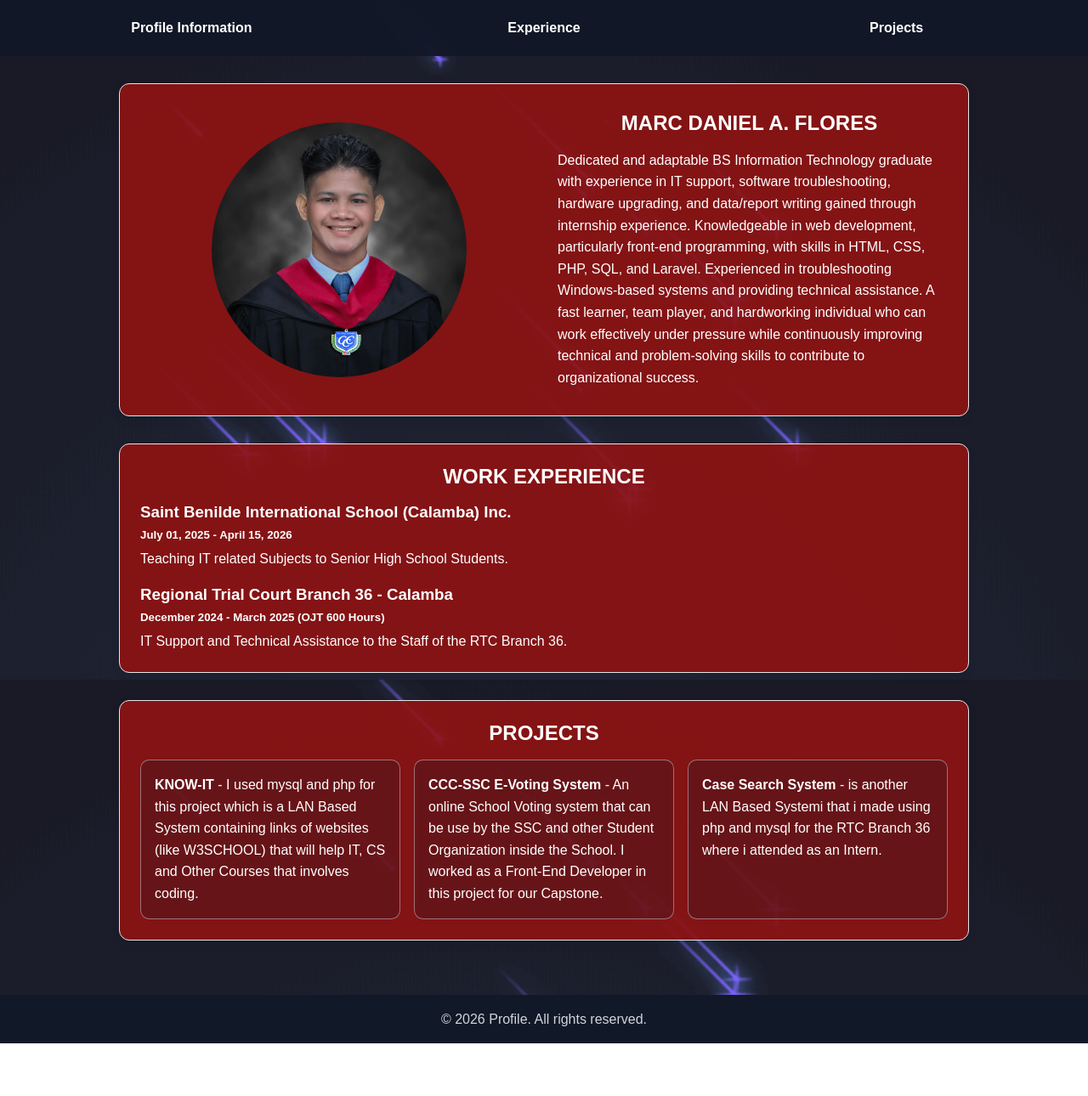
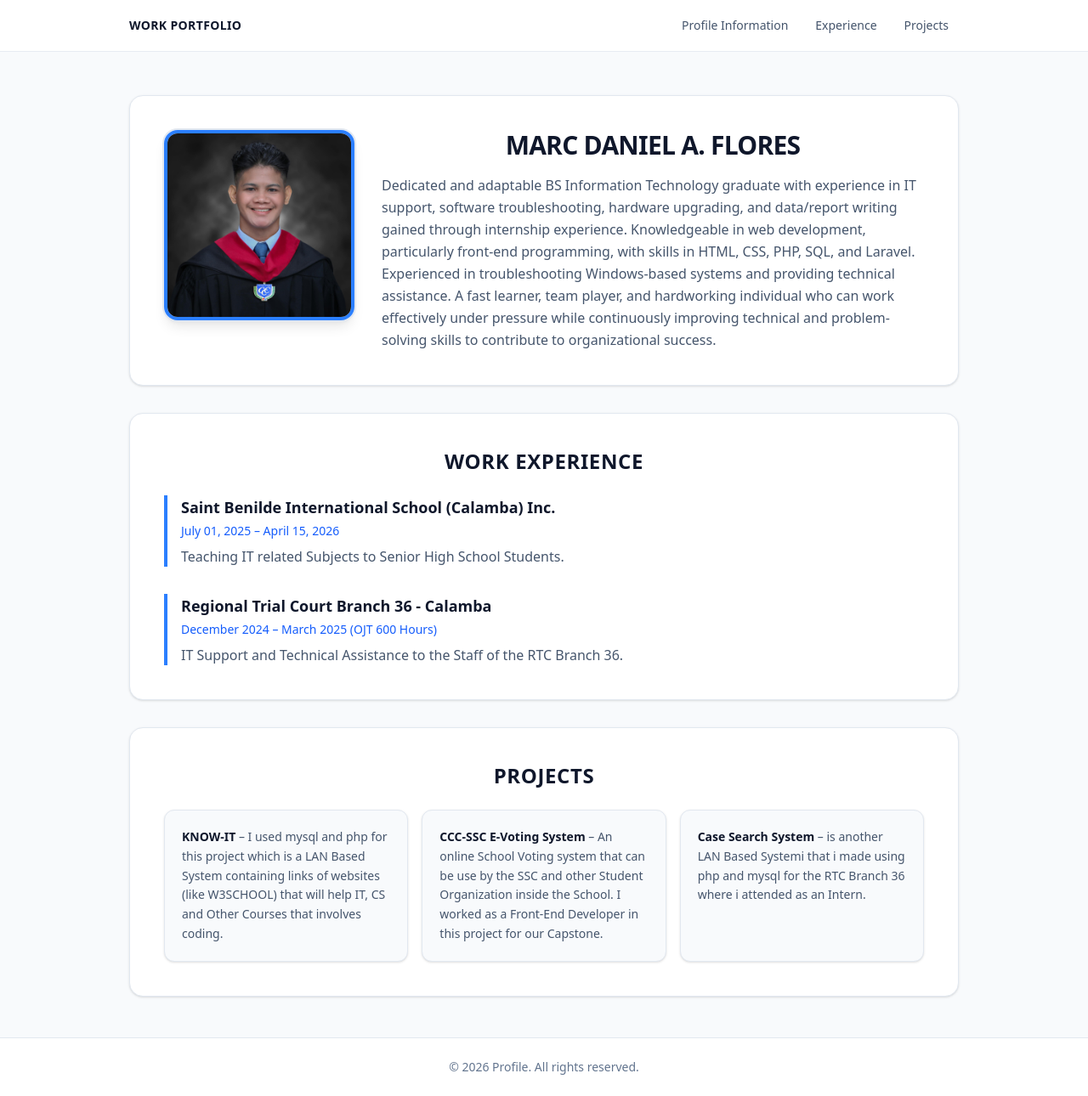
Before and after one commit to Tristwin/My-Profile, a website: page index.html in a window 1280 px wide. Shown: the whole page at 85% size. Before the commit the page ends 1228 px from the top, so only its background shows below. Drawn offline with Linux system fonts and the light colour scheme.

Commit message:
git push

```diff
--- a/index.css
+++ /dev/null
@@ -1,335 +0,0 @@
-*,
-*::before,
-*::after {
-    box-sizing: border-box;
-}
-
-body {
-    margin: 0;
-    font-family: Arial, sans-serif;
-    display: flex;
-    min-height: 100vh;
-    flex-direction: column;
-    color: #111827;
-    background-image: url("background.gif");
-    background-size: cover;
-    background-position: center center;
-    background-attachment: fixed;
-    background-repeat: no-repeat;
-}
-
-nav {
-    background: rgba(17, 24, 39, 0.94);
-    color: #fff;
-    padding: 1rem 1.5rem;
-    display: flex;
-    align-items: stretch;
-    gap: 0.75rem;
-    position: sticky;
-    top: 0;
-    z-index: 100;
-    backdrop-filter: blur(8px);
-}
-
-.nav-toggle {
-    display: none;
-    background: transparent;
-    border: 1px solid rgba(255, 255, 255, 0.65);
-    color: #fff;
-    font-size: 1rem;
-    padding: 0.5rem 0.75rem;
-    border-radius: 0.375rem;
-    cursor: pointer;
-}
-
-nav ul {
-    margin: 0;
-    padding: 0;
-    list-style: none;
-    display: flex;
-    flex: 1;
-    flex-wrap: nowrap;
-    align-items: stretch;
-    gap: 0.75rem;
-}
-
-nav li {
-    flex: 1 1 0;
-    min-width: 0;
-    display: flex;
-    white-space: nowrap;
-}
-
-nav a {
-    color: #fff;
-    text-decoration: none;
-    font-weight: 600;
-    transition: color 0.2s ease, text-shadow 0.2s ease, background-color 0.2s ease;
-    padding: 0.5rem 0.75rem;
-    border-radius: 0.375rem;
-    display: flex;
-    justify-content: center;
-    align-items: center;
-    width: 100%;
-}
-
-nav a:hover {
-    color: #ffffff;
-    background-color: transparent;
-    text-shadow:
-        -1px -1px 0 #9808f8,
-        1px -1px 0 #9808f8,
-        -1px 1px 0 #9808f8,
-        1px 1px 0 #9808f8;
-}
-
-main {
-    flex: 1;
-    display: flex;
-    flex-direction: column;
-    justify-content: center;
-    padding: 2rem;
-    max-width: 1200px;
-    margin: 0 auto;
-    width: 100%;
-}
-
-section {
-    margin-bottom: 2rem;
-    width: 100%;
-}
-
-.hero {
-    background: rgba(143, 18, 18, 0.9);
-    padding: 2rem;
-    border-radius: 0.75rem;
-    border: 1px solid #e5e7eb;
-    box-shadow:
-        0 1px 2px rgba(17, 24, 39, 0.06),
-        0 4px 12px rgba(17, 24, 39, 0.08);
-    display: flex;
-    gap: 2rem;
-    align-items: center;
-    max-width: 1000px;
-    margin: 0 auto 2rem;
-}
-
-.hero-left,
-.hero-right {
-    flex: 1;
-    display: flex;
-    flex-direction: column;
-    justify-content: center;
-}
-
-.hero-left {
-    text-align: center;
-}
-
-.hero-right {
-    text-align: left;
-    color: #ffffff;
-}
-
-.hero img.profile-image {
-    width: 300px;
-    max-width: 100%;
-    height: auto;
-    border-radius: 9999px;
-    display: block;
-    margin: 0 auto;
-}
-
-.experience-card {
-    background: rgba(143, 18, 18, 0.9);
-    border: 1px solid #e5e7eb;
-    border-radius: 0.75rem;
-    box-shadow:
-        0 1px 2px rgba(17, 24, 39, 0.06),
-        0 4px 12px rgba(17, 24, 39, 0.08);
-    padding: 1.5rem;
-    max-width: 1000px;
-    margin: 0 auto 2rem;
-    color: #ffffff;
-}
-
-.projects-card {
-    background: rgba(143, 18, 18, 0.9);
-    border: 1px solid #e5e7eb;
-    border-radius: 0.75rem;
-    box-shadow:
-        0 1px 2px rgba(17, 24, 39, 0.06),
-        0 4px 12px rgba(17, 24, 39, 0.08);
-    padding: 1.5rem;
-    max-width: 1000px;
-    margin: 0 auto 2rem;
-    color: #ffffff;
-}
-
-.experience-card h2,
-.projects-card h2 {
-    margin-bottom: 1rem;
-}
-
-.experience-card h3,
-.experience-card h5 {
-    margin: 0 0 0.5rem;
-}
-
-.projects-card p + p {
-    margin-top: 0.75rem;
-}
-
-.projects-grid {
-    display: grid;
-    grid-template-columns: repeat(3, minmax(0, 1fr));
-    gap: 1rem;
-}
-
-.project-tile {
-    border: 1px solid rgba(229, 231, 235, 0.45);
-    border-radius: 0.65rem;
-    background: rgba(17, 24, 39, 0.25);
-    padding: 1rem;
-    cursor: pointer;
-    transition: transform 0.2s ease, background-color 0.2s ease, box-shadow 0.2s ease;
-}
-
-.project-tile:hover {
-    transform: translateY(-3px);
-    background: rgba(17, 24, 39, 0.4);
-    box-shadow: 0 6px 14px rgba(0, 0, 0, 0.2);
-}
-
-.project-tile:focus-visible {
-    outline: 2px solid #ffffff;
-    outline-offset: 3px;
-}
-
-.project-tile:active,
-.project-tile.is-selected {
-    transform: translateY(-1px) scale(0.99);
-    background: rgba(17, 24, 39, 0.5);
-    box-shadow: 0 0 0 2px rgba(229, 231, 235, 0.45), 0 6px 14px rgba(0, 0, 0, 0.25);
-}
-
-h1,
-h2 {
-    margin: 0 0 1rem;
-    line-height: 1.2;
-    text-align: center;
-}
-
-p {
-    margin: 0;
-    line-height: 1.6;
-}
-
-main section {
-    opacity: 0;
-    transition: opacity 0.4s ease;
-}
-
-main section.visible {
-    opacity: 1;
-}
-
-footer {
-    background: #111827;
-    color: #d1d5db;
-    text-align: center;
-    padding: 1rem;
-}
-
-@media (max-width: 992px) {
-    main {
-        padding: 1.5rem;
-    }
-
-    .hero {
-        padding: 1rem;
-        max-width: 100%;
-    }
-
-    .experience-card,
-    .projects-card {
-        max-width: 100%;
-        padding: 1.25rem;
-    }
-
-    .projects-grid {
-        grid-template-columns: repeat(2, minmax(0, 1fr));
-    }
-}
-
-@media (max-width: 768px) {
-    nav {
-        padding: 1rem;
-        display: flex;
-        flex-direction: column;
-        align-items: flex-start;
-        gap: 0.75rem;
-    }
-
-    .nav-toggle {
-        display: inline-flex;
-        align-items: center;
-        justify-content: center;
-    }
-
-    nav ul {
-        flex: none;
-        flex-direction: column;
-        flex-wrap: nowrap;
-        gap: 0.5rem;
-        width: 100%;
-        align-items: stretch;
-        max-height: 0;
-        overflow: hidden;
-        transition: max-height 0.3s ease;
-    }
-
-    nav.open ul {
-        max-height: 500px;
-    }
-
-    nav li {
-        flex: none;
-        white-space: normal;
-    }
-
-    nav a {
-        width: 100%;
-        justify-content: center;
-    }
-
-    main {
-        padding: 1rem;
-    }
-
-    .hero {
-        flex-direction: column;
-        padding: 1.25rem 1rem;
-        gap: 1.5rem;
-        max-width: calc(100% - 2.5rem);
-        margin-left: auto;
-        margin-right: auto;
-        margin-bottom: 2rem;
-    }
-
-    .hero-right {
-        text-align: center;
-    }
-
-    .experience-card,
-    .projects-card {
-        max-width: calc(100% - 2.5rem);
-        padding: 1.25rem 1rem;
-        margin-left: auto;
-        margin-right: auto;
-    }
-
-    .projects-grid {
-        grid-template-columns: 1fr;
-    }
-}
--- a/index.html
+++ b/index.html
@@ -1,72 +1,129 @@
 <!DOCTYPE html>
-<html lang="en">
+<html lang="en" class="scroll-smooth">
 <head>
     <meta charset="UTF-8" />
     <meta name="viewport" content="width=device-width, initial-scale=1.0" />
-    <link rel="stylesheet" href="index.css">
-    <title>Profile</title>
+    <link rel="stylesheet" href="./dist/output.css">
+    <script>
+        tailwind.config = {
+            theme: {
+                extend: {
+                    fontFamily: {
+                        sans: ['Inter', 'system-ui', 'sans-serif'],
+                    },
+                },
+            },
+        };
+    </script>
+    <link rel="preconnect" href="https://fonts.googleapis.com" />
+    <link rel="preconnect" href="https://fonts.gstatic.com" crossorigin />
+    <link href="https://fonts.googleapis.com/css2?family=Inter:wght@400;500;600;700&display=swap" rel="stylesheet" />
+    <title>Work Portfolio - Marc Daniel A. Flores</title>
 </head>
-<body>
-    <nav>
-        <button class="nav-toggle" aria-expanded="false" aria-controls="nav-list">Menu</button>
-        <ul id="nav-list">
-            <li><a href="#profile-info">Profile Information</a></li>
-            <li><a href="#experience">Experience</a></li>
-            <li><a href="#projects">Projects</a></li>
-        </ul>
+<body class="min-h-screen bg-slate-50 font-sans text-slate-800 antialiased">
+    <nav class="fixed inset-x-0 top-0 z-50 border-b border-slate-200/80 bg-white/90 backdrop-blur-md">
+        <div class="mx-auto grid max-w-5xl grid-cols-[1fr_auto] items-center gap-x-4 px-4 py-3 sm:px-6">
+            <span class="col-start-1 row-start-1 text-sm font-semibold tracking-wide text-slate-900">WORK PORTFOLIO</span>
+            <button
+                type="button"
+                class="nav-toggle col-start-2 row-start-1 inline-flex items-center gap-2 rounded-lg border border-slate-200 bg-white px-3 py-2 text-sm font-medium text-slate-700 shadow-sm transition hover:bg-slate-50 md:hidden"
+                aria-expanded="false"
+                aria-controls="nav-list"
+            >
+                <svg class="h-4 w-4" fill="none" viewBox="0 0 24 24" stroke="currentColor" stroke-width="2" aria-hidden="true">
+                    <path stroke-linecap="round" stroke-linejoin="round" d="M4 6h16M4 12h16M4 18h16" />
+                </svg>
+                Menu
+            </button>
+            <ul
+                id="nav-list"
+                class="nav-list col-span-2 row-start-2 mt-2 hidden flex-col gap-1 md:col-span-1 md:col-start-2 md:row-start-1 md:mt-0 md:flex md:flex-row md:items-center md:justify-end md:gap-2"
+            >
+                <li>
+                    <a href="#profile-info" class="block rounded-md px-3 py-2 text-sm font-medium text-slate-600 transition hover:bg-slate-300 hover:text-slate-900">Profile Information</a>
+                </li>
+                <li>
+                    <a href="#experience" class="block rounded-md px-3 py-2 text-sm font-medium text-slate-600 transition hover:bg-slate-300 hover:text-slate-900">Experience</a>
+                </li>
+                <li>
+                    <a href="#projects" class="block rounded-md px-3 py-2 text-sm font-medium text-slate-600 transition hover:bg-slate-300 hover:text-slate-900">Projects</a>
+                </li>
+            </ul>
+        </div>
     </nav>
 
-    <main>
-        <section id="profile-info" class="hero">
-            <div class="hero-left">
-                <img src="profile.png" alt="Profile Image" class="profile-image">
+    <main class="mx-auto max-w-5xl space-y-8 px-4 pb-16 pt-24 sm:px-6">
+        <section
+            id="profile-info"
+            class="section-reveal flex flex-col items-center gap-8 rounded-2xl border border-slate-200 bg-white p-6 shadow-sm opacity-0 translate-y-4 transition-all duration-700 ease-out sm:p-10 lg:flex-row lg:items-start"
+        >
+            <div class="shrink-0">
+                <img
+                    src="src/profile.png"
+                    alt="Profile Image"
+                    class="h-48 w-48 rounded-2xl border-4 border-blue-500 object-cover shadow-lg ring-2 ring-slate-200 sm:h-56 sm:w-56"
+                />
             </div>
-            <div class="hero-right">
-                <h1>MARC DANIEL A. FLORES</h1>
-                <p>Dedicated and adaptable BS Information Technology graduate with experience in IT support, software troubleshooting, hardware upgrading, and data/report writing gained through internship experience. Knowledgeable in web development, particularly front-end programming, with skills in HTML, CSS, PHP, SQL, and Laravel. Experienced in troubleshooting Windows-based systems and providing technical assistance. A fast learner, team player, and hardworking individual who can work effectively under pressure while continuously improving technical and problem-solving skills to contribute to organizational success.</p>
+            <div>
+                <h1 class="text-2xl font-bold tracking-tight text-slate-900 sm:text-3xl text-center ">MARC DANIEL A. FLORES</h1>
+                <p class="mt-4 text-base leading-relaxed text-slate-600">
+                    Dedicated and adaptable BS Information Technology graduate with experience in IT support, software troubleshooting, hardware upgrading, and data/report writing gained through internship experience. Knowledgeable in web development, particularly front-end programming, with skills in HTML, CSS, PHP, SQL, and Laravel. Experienced in troubleshooting Windows-based systems and providing technical assistance. A fast learner, team player, and hardworking individual who can work effectively under pressure while continuously improving technical and problem-solving skills to contribute to organizational success.
+                </p>
             </div>
         </section>
 
-        <section id="experience" class="experience-card">
-            <h2>WORK EXPERIENCE</h2>
-            <h3>Saint Benilde International School (Calamba) Inc.</h3>
-            <h5>July 01, 2025 - April 15, 2026</h5>
-            <p>Teaching IT related Subjects to Senior High School Students.</p><br>
-            <h3>Regional Trial Court Branch 36 - Calamba</h3>
-            <h5>December 2024 - March 2025 (OJT 600 Hours)</h5>
-            <p>IT Support and Technical Assistance to the Staff of the RTC Branch 36.</p>
+        <section
+            id="experience"
+            class="section-reveal rounded-2xl border border-slate-200 bg-white p-6 shadow-sm opacity-0 translate-y-4 transition-all duration-700 ease-out sm:p-10"
+        >
+            <h2 class="text-center text-2xl font-bold uppercase tracking-wide text-slate-900">Work Experience</h2>
+            <div class="mt-6 space-y-8">
+                <div class="border-l-4 border-blue-500 pl-4">
+                    <h3 class="text-lg font-semibold text-slate-900">Saint Benilde International School (Calamba) Inc.</h3>
+                    <p class="mt-1 text-sm font-medium text-blue-600">July 01, 2025 – April 15, 2026</p>
+                    <p class="mt-2 text-slate-600">Teaching IT related Subjects to Senior High School Students.</p>
+                </div>
+                <div class="border-l-4 border-blue-500 pl-4">
+                    <h3 class="text-lg font-semibold text-slate-900">Regional Trial Court Branch 36 - Calamba</h3>
+                    <p class="mt-1 text-sm font-medium text-blue-600">December 2024 – March 2025 (OJT 600 Hours)</p>
+                    <p class="mt-2 text-slate-600">IT Support and Technical Assistance to the Staff of the RTC Branch 36.</p>
+                </div>
+            </div>
         </section>
 
-        <section id="projects" class="projects-card">
-            <h2>PROJECTS</h2>
-            <div class="projects-grid">
+        <section
+            id="projects"
+            class="section-reveal rounded-2xl border border-slate-200 bg-white p-6 shadow-sm opacity-0 translate-y-4 transition-all duration-700 ease-out sm:p-10"
+        >
+            <h2 class="text-center text-2xl font-bold uppercase tracking-wide text-slate-900">Projects</h2>
+            <div class="mt-6 grid gap-4 sm:grid-cols-2 lg:grid-cols-3">
                 <article
-                    class="project-tile"
+                    class="project-tile cursor-pointer rounded-xl border border-slate-200 bg-slate-50 p-5 text-sm leading-relaxed text-slate-600 shadow-sm transition hover:border-blue-300 hover:shadow-md focus:outline-none focus-visible:ring-2 focus-visible:ring-blue-500"
                     role="button"
                     tabindex="0"
                 >
-                    <p><b>KNOW-IT</b> - I used mysql and php for this project which is a LAN Based System containing links of websites (like W3SCHOOL) that will help IT, CS and Other Courses that involves coding.</p>
+                    <p><span class="font-bold text-slate-900">KNOW-IT</span> – I used mysql and php for this project which is a LAN Based System containing links of websites (like W3SCHOOL) that will help IT, CS and Other Courses that involves coding.</p>
                 </article>
                 <article
-                    class="project-tile"
+                    class="project-tile cursor-pointer rounded-xl border border-slate-200 bg-slate-50 p-5 text-sm leading-relaxed text-slate-600 shadow-sm transition hover:border-blue-300 hover:shadow-md focus:outline-none focus-visible:ring-2 focus-visible:ring-blue-500"
                     role="button"
                     tabindex="0"
                 >
-                    <p><b>CCC-SSC E-Voting System</b> - An online School Voting system that can be use by the SSC and other Student Organization inside the School. I worked as a Front-End Developer in this project for our Capstone.</p>
+                    <p><span class="font-bold text-slate-900">CCC-SSC E-Voting System</span> – An online School Voting system that can be use by the SSC and other Student Organization inside the School. I worked as a Front-End Developer in this project for our Capstone.</p>
                 </article>
                 <article
-                    class="project-tile"
+                    class="project-tile cursor-pointer rounded-xl border border-slate-200 bg-slate-50 p-5 text-sm leading-relaxed text-slate-600 shadow-sm transition hover:border-blue-300 hover:shadow-md focus:outline-none focus-visible:ring-2 focus-visible:ring-blue-500 sm:col-span-2 lg:col-span-1"
                     role="button"
                     tabindex="0"
                 >
-                    <p><b>Case Search System</b> - is another LAN Based Systemi that i made using php and mysql for the RTC Branch 36 where i attended as an Intern.</p>
+                    <p><span class="font-bold text-slate-900">Case Search System</span> – is another LAN Based Systemi that i made using php and mysql for the RTC Branch 36 where i attended as an Intern.</p>
                 </article>
             </div>
         </section>
     </main>
 
-    <footer>
-        <p>© 2026 My Landing Page. All rights reserved.</p>
+    <footer class="border-t border-slate-200 bg-white py-6 text-center text-sm text-slate-500">
+        <p>© 2026 Work Portfolio - Marc Daniel A. Flores. All rights reserved.</p>
     </footer>
 
     <script src="script.js"></script>
--- a/script.js
+++ b/script.js
@@ -4,9 +4,13 @@
     const footerYearElement = document.querySelector('footer p');
 
     const navToggle = document.querySelector('.nav-toggle');
+    const navList = document.querySelector('.nav-list');
     const nav = document.querySelector('nav');
     const projectTiles = document.querySelectorAll('.project-tile');
     const SCROLL_GAP = 12;
+
+    const SELECTED_TILE_CLASSES = ['border-blue-500', 'bg-blue-50', 'ring-2', 'ring-blue-200', 'shadow-md'];
+    const VISIBLE_SECTION_CLASSES = ['opacity-100', 'translate-y-0'];
 
     function syncSectionScrollOffset() {
         const navHeight = nav ? nav.getBoundingClientRect().height : 0;
@@ -15,6 +19,20 @@
         sections.forEach((section) => {
             section.style.scrollMarginTop = `${offset}px`;
         });
+    }
+
+    function closeMobileNav() {
+        if (!navList || !navToggle) return;
+        navList.classList.add('hidden');
+        navList.classList.remove('flex');
+        navToggle.setAttribute('aria-expanded', 'false');
+    }
+
+    function openMobileNav() {
+        if (!navList || !navToggle) return;
+        navList.classList.remove('hidden');
+        navList.classList.add('flex');
+        navToggle.setAttribute('aria-expanded', 'true');
     }
 
     syncSectionScrollOffset();
@@ -26,33 +44,35 @@
             const targetId = link.getAttribute('href');
             const targetSection = document.querySelector(targetId);
 
-            if (nav && nav.classList.contains('open')) {
-                nav.classList.remove('open');
-                navToggle.setAttribute('aria-expanded', 'false');
+            if (window.innerWidth < 768) {
+                closeMobileNav();
             }
 
             if (targetSection) {
-
                 syncSectionScrollOffset();
                 targetSection.scrollIntoView({
                     behavior: 'smooth',
-                    block: 'start'
+                    block: 'start',
                 });
             }
         });
     });
 
-    if (navToggle && nav) {
+    if (navToggle && navList) {
         navToggle.addEventListener('click', () => {
-            const isOpen = nav.classList.toggle('open');
-            navToggle.setAttribute('aria-expanded', isOpen.toString());
+            const isOpen = navList.classList.contains('flex') && !navList.classList.contains('hidden');
+            if (isOpen) {
+                closeMobileNav();
+            } else {
+                openMobileNav();
+            }
         });
     }
 
     projectTiles.forEach((tile) => {
         const setSelectedTile = () => {
-            projectTiles.forEach((item) => item.classList.remove('is-selected'));
-            tile.classList.add('is-selected');
+            projectTiles.forEach((item) => item.classList.remove(...SELECTED_TILE_CLASSES));
+            tile.classList.add(...SELECTED_TILE_CLASSES);
         };
 
         tile.addEventListener('click', setSelectedTile);
@@ -64,26 +84,23 @@
         });
     });
 
-
     const observerOptions = {
-        threshold: 0.1
+        threshold: 0.1,
     };
 
     const sectionObserver = new IntersectionObserver((entries, observer) => {
-        entries.forEach(entry => {
+        entries.forEach((entry) => {
             if (entry.isIntersecting) {
-                entry.target.classList.add('visible');
+                entry.target.classList.add(...VISIBLE_SECTION_CLASSES);
                 observer.unobserve(entry.target);
             }
         });
     }, observerOptions);
 
-    sections.forEach(section => {
+    sections.forEach((section) => {
         sectionObserver.observe(section);
     });
-    function revealOnScroll() {
 
-    }
     if (footerYearElement) {
         const currentYear = new Date().getFullYear();
         footerYearElement.textContent = `© ${currentYear} Profile. All rights reserved.`;
--- /dev/null
+++ b/src/input.css
@@ -0,0 +1 @@
+@import "tailwindcss";
```
Also changed, not shown: package.json (added, +25 -0 lines), dist/output.css (added), src/background.gif (renamed from background.gif), src/profile.png (renamed from profile.png), 1 other file.
